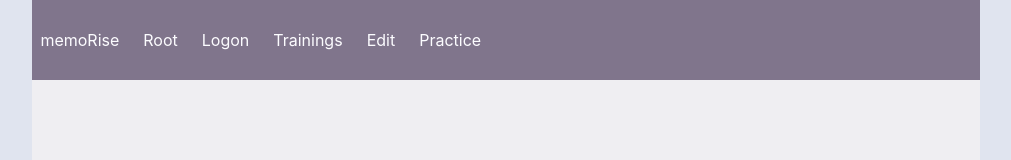
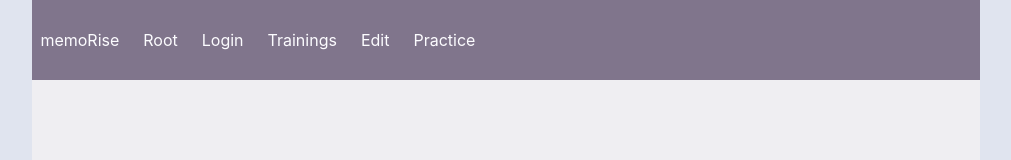
Before and after one commit to x700700/memorise-web-nuxt, a Nuxt app: page / in a window 1280 px wide. Shown: the top 160 px of the page, without its empty margins (134-1145 px from the left). Built offline with nearby package versions, Linux system fonts and the light colour scheme; what vue-js-modal would draw is missing.

Commit message:
handle wrong page address + refactror logon -> login

```diff
--- a/components/Page/MemoHeader.vue
+++ b/components/Page/MemoHeader.vue
@@ -10,8 +10,8 @@
         </NuxtLink>
       </div>
       <div>
-        <NuxtLink to="/logon">
-          Logon
+        <NuxtLink to="/login">
+          Login
         </NuxtLink>
       </div>
       <div>
--- a/components/Page/memoRise.vue
+++ b/components/Page/memoRise.vue
@@ -40,7 +40,7 @@ export default {
   mounted() {
     /*
     if (this.$route.fullPath === '/') {
-      this.$router.push('/logon');
+      this.$router.push('/login');
     }
      */
   },
--- /dev/null
+++ b/pages/_.vue
@@ -0,0 +1,18 @@
+<template>
+  <div class="not-found-route">
+  </div>
+</template>
+
+<script>
+
+export default {
+  beforeMount() {
+    this.$router.push('/');
+  }
+}
+</script>
+
+<style lang="less" scoped>
+.not-found-route {
+}
+</style>
--- a/pages/index.vue
+++ b/pages/index.vue
@@ -23,7 +23,7 @@ export default {
   mounted() {
     /*
     if (this.$route.fullPath === '/') {
-      this.$router.push('/logon');
+      this.$router.push('/login');
     }
      */
   },
--- a/pages/index/logon/index.vue
+++ b/pages/index/login/index.vue
@@ -1,15 +1,15 @@
 <template>
   <div class="login-route">
-    <Logon />
+    <Login />
   </div>
 </template>
 
 <script>
 
-import Logon from '~/components/Page/Logon';
+import Login from '~/components/Page/Login';
 export default {
   components: {
-    Logon,
+    Login,
   }
 }
 </script>
```
Also changed, not shown: components/Page/Login.vue (renamed from components/Page/Logon.vue).
